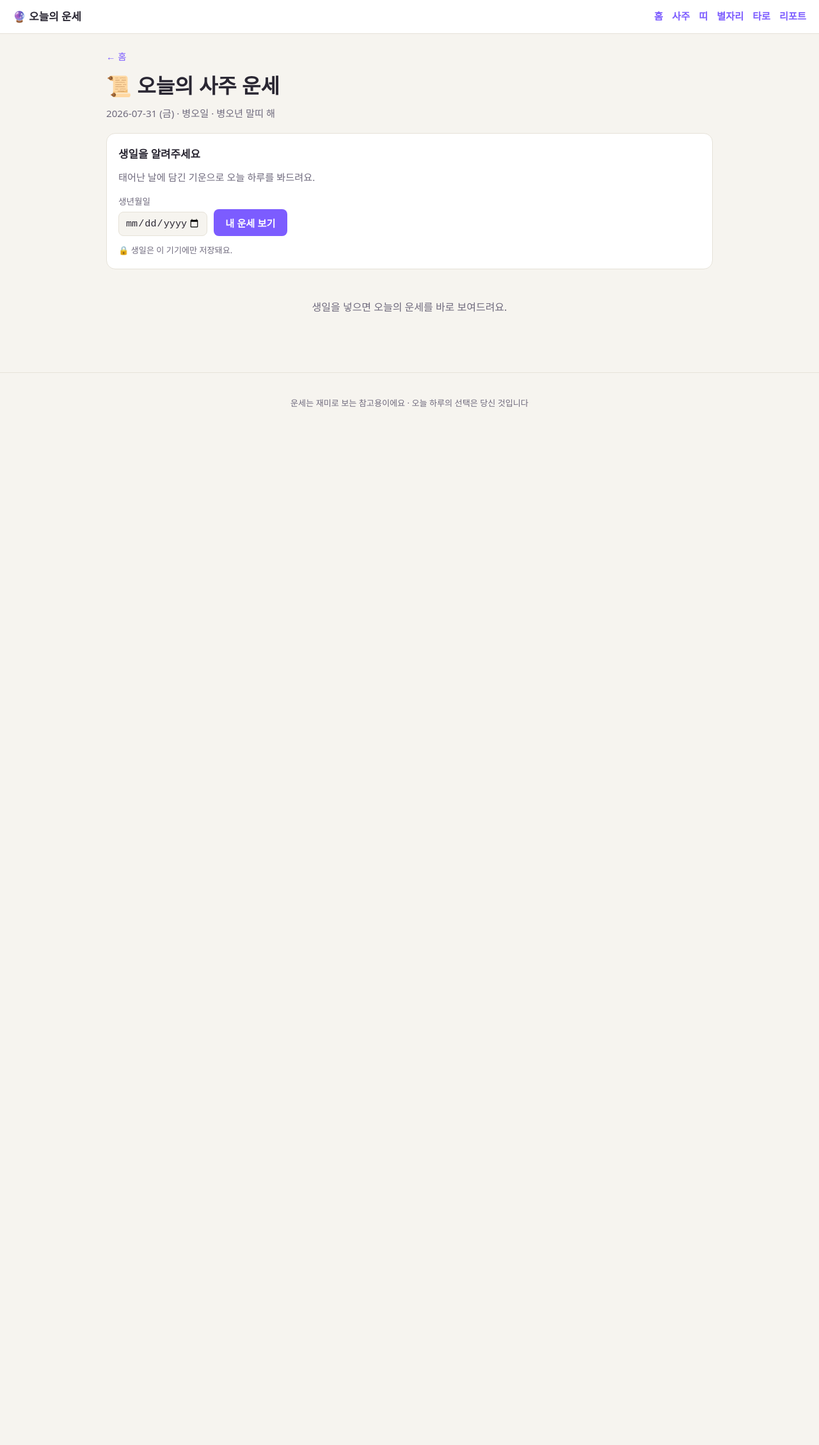
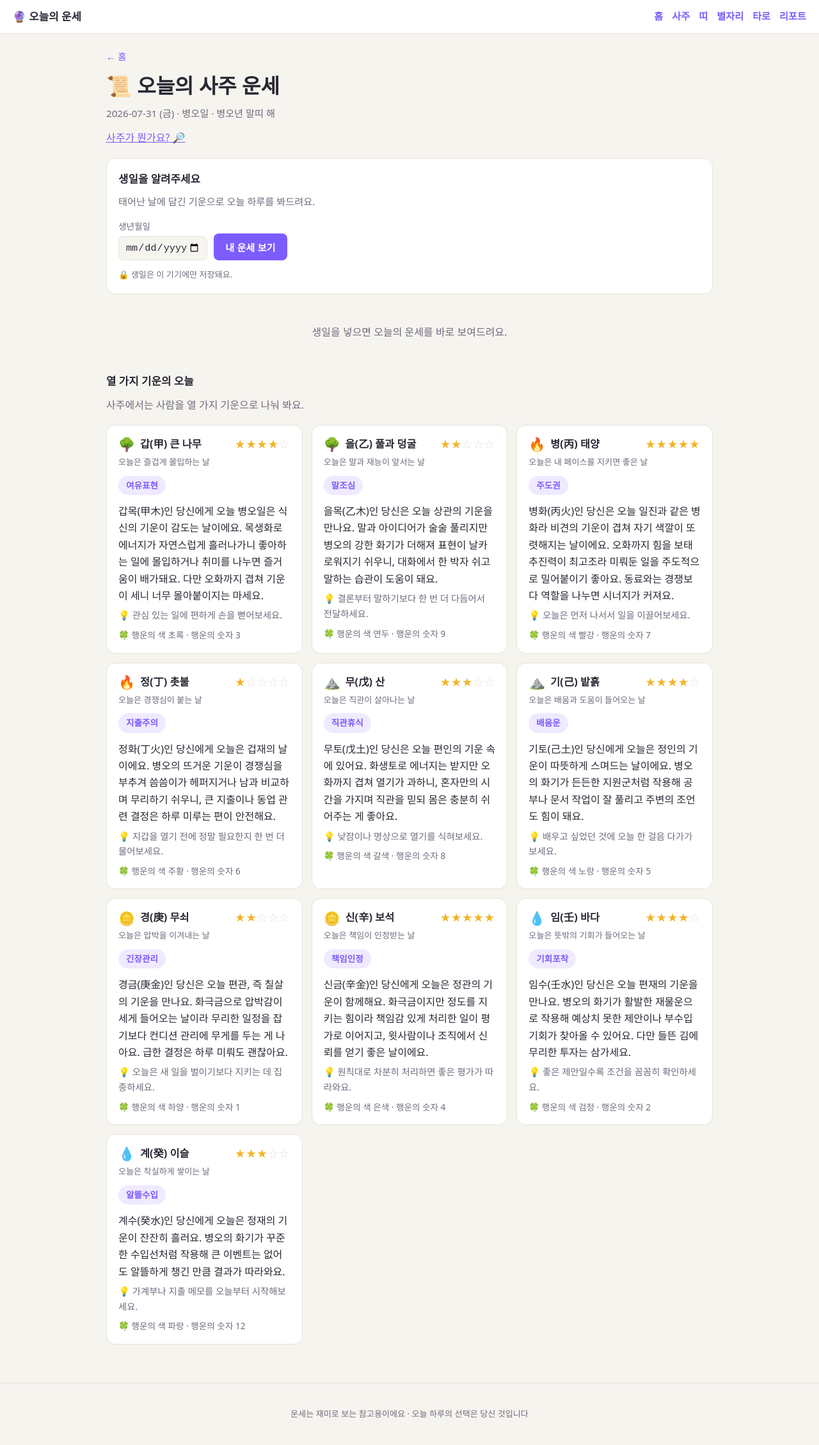
Before and after one commit to gks930620/fortune_telling, a Jekyll site: the page built from docs/saju.html, in a window 1280 px wide. Shown: the whole page at 64% size. Built offline with Jekyll 4.4.1, drawn with Linux system fonts in a browser that asks for light colours; before the commit the page ends 900 px from its top, so only the background shows below that.

Commit message:
사주 설명 팝업 추가 + 열 가지 기운 목록 복원
설명은 버튼 뒤로: "사주가 뭔가요?"를 누르면 팝업이 열린다. 기본은 닫혀 있어서
오늘 운세를 보러 온 사람의 흐름을 막지 않는다. 네 기둥·일간이 무엇인지,
열 가지가 오행(나무·불·흙·쇠·물) × 음양으로 나뉜다는 것, 그리고 오늘 운세가
"내 글자 × 오늘 글자"로 정해진다는 것까지 표와 함께 담았다.
<dialog>을 써서 ESC 닫기와 포커스 가둠은 브라우저에 맡겼다.

열 가지 기운 목록을 본문 카드 아래에 되살렸다. 앞서 "일간은 스스로 못 찾으니
목록이 무용하다"고 판단해 지웠는데, 설명이 생기고 나면 다른 기운을 둘러보는
의미가 생긴다. 카드 디자인은 지금 것 그대로 쓴다.

- 라벨은 한자만 두지 않고 자연물을 붙였다 — "임(壬) 바다", "계(癸) 이슬"
- 오행별 이모지(🌳🔥⛰️🪙💧)로 띠·별자리 페이지와 시각 문법을 맞췄다
- 내 기운 카드에는 '나' 배지와 강조 테두리. 생일을 지우면 함께 사라진다

Co-Authored-By: Claude Opus 5 (1M context) <noreply@anthropic.com>

```diff
--- a/docs/assets/css/style.css
+++ b/docs/assets/css/style.css
@@ -118,6 +118,31 @@ button.ghost {
 .privacy { color: var(--sub); font-size: .82rem; margin: 12px 0 0; }
 .empty-hint { color: var(--sub); text-align: center; padding: 28px 12px; margin: 0; }
 
+/* "사주가 뭔가요?" 팝업 */
+.help-line { margin: 12px 0 0; }
+.link-btn {
+  background: none; border: 0; padding: 0; font: inherit; cursor: pointer;
+  color: var(--accent); text-decoration: underline;
+}
+.modal {
+  max-width: 520px; width: calc(100% - 32px); margin: auto;
+  border: 1px solid var(--line); border-radius: 16px;
+  background: var(--card); color: var(--ink);
+  padding: 26px 24px; position: relative;
+}
+.modal::backdrop { background: rgba(0, 0, 0, .55); }
+.modal h2 { margin: 0 0 14px; font-size: 1.15rem; }
+.modal p { margin: 10px 0; font-size: .93rem; }
+.modal-close {
+  position: absolute; top: 10px; right: 12px; line-height: 1;
+  background: transparent; border: 0; color: var(--sub);
+  font-size: 1.05rem; cursor: pointer; padding: 8px;
+}
+.modal-table { border-collapse: collapse; width: 100%; margin: 14px 0; font-size: .86rem; }
+.modal-table th, .modal-table td { border: 1px solid var(--line); padding: 6px 8px; text-align: left; }
+.modal-table th { color: var(--sub); font-weight: 600; }
+.modal-point { background: var(--accent-soft); border-radius: 10px; padding: 12px 14px; }
+
 /* 버킷 카드 목록 (띠·별자리·사주) */
 .bucket-grid { display: grid; grid-template-columns: 1fr; gap: 14px; margin-top: 18px; }
 @media (min-width: 640px) { .bucket-grid { grid-template-columns: 1fr 1fr; } }
@@ -130,6 +155,10 @@ button.ghost {
 .b-head { display: flex; align-items: center; gap: 8px; flex-wrap: wrap; }
 .b-icon { font-size: 1.3rem; line-height: 1; }
 .b-title { font-weight: 800; font-size: 1.02rem; }
+.b-badge {
+  background: var(--accent); color: #fff; border-radius: 999px;
+  padding: 1px 9px; font-size: .72rem; font-weight: 700;
+}
 .b-head .stars { margin-left: auto; }
 .b-sub { color: var(--sub); font-size: .82rem; margin: 4px 0 8px; }
 .stars { color: var(--star); letter-spacing: 2px; font-size: .95rem; white-space: nowrap; }
--- a/docs/assets/js/app.js
+++ b/docs/assets/js/app.js
@@ -84,12 +84,13 @@
     }
   }
 
-  /** 버킷 카드 하나 — { icon, title, sub, entry, highlight } */
+  /** 버킷 카드 하나 — { icon, title, sub, entry, highlight, badge } */
   function bucketCard(o) {
     var card = el('article', 'bucket-card' + (o.highlight ? ' highlight' : ''));
     var head = el('header', 'b-head');
     if (o.icon) head.appendChild(el('span', 'b-icon', o.icon));
     head.appendChild(el('span', 'b-title', o.title));
+    if (o.badge) head.appendChild(el('span', 'b-badge', o.badge));
     head.appendChild(starsEl(o.entry.score));
     card.appendChild(head);
     if (o.sub) card.appendChild(el('div', 'b-sub', o.sub));
@@ -178,9 +179,57 @@
     '정인': '배움과 도움이 들어오는 날'
   };
 
+  // 열 가지 일간을 자연물로 — 화면에서 서로 구분되게 하는 용도
+  var STEM_NATURE = {
+    gap: '큰 나무', eul: '풀과 덩굴', byeong: '태양', jeong: '촛불', mu: '산',
+    gi: '밭흙', gyeong: '무쇠', sin: '보석', im: '바다', gye: '이슬'
+  };
+  var ELEMENT_EMOJI = { '목': '🌳', '화': '🔥', '토': '⛰️', '금': '🪙', '수': '💧' };
+
   function natureOf(id) {
     var s = Manse.sajuStemInfo(id);
     return ELEMENT_NATURE[s.element] || s.element;
+  }
+
+  /** 목록용 라벨. 예: 임(壬) 바다 */
+  function stemLabel(id) {
+    var s = Manse.sajuStemInfo(id);
+    return s.ko + '(' + s.hanja + ') ' + STEM_NATURE[id];
+  }
+
+  function stemEmoji(id) {
+    return ELEMENT_EMOJI[Manse.sajuStemInfo(id).element] || '📜';
+  }
+
+  function todayRelation(id) {
+    var rel = (state.data.context || {}).saju_relations;
+    rel = rel ? rel[id] : null;
+    return rel && SIPSEONG_PLAIN[rel] ? '오늘은 ' + SIPSEONG_PLAIN[rel] : '';
+  }
+
+  /** 열 가지 일간 전체 — 내 것에는 '나' 배지를 단다 */
+  function renderSajuList() {
+    var list = $('list');
+    if (!list) return;
+    list.textContent = '';
+    var buckets = (state.data.types || {}).saju;
+    if (!buckets) return typeMissing(list, '사주');
+
+    var p = state.profile;
+    var birth = p && p.birth ? Manse.parseDate(p.birth) : null;
+    var mine = birth ? Manse.dayStemFromBirth(birth.y, birth.m, birth.d).id : null;
+
+    Manse.SAJU_STEM_IDS.forEach(function (id) {
+      if (!buckets[id]) return;
+      list.appendChild(bucketCard({
+        icon: stemEmoji(id),
+        title: stemLabel(id),
+        badge: id === mine ? '나' : null,
+        sub: todayRelation(id),
+        entry: buckets[id],
+        highlight: id === mine
+      }));
+    });
   }
 
   function renderMySaju() {
@@ -201,14 +250,11 @@
     var entry = buckets[stem.id];
     if (!entry) return typeMissing(box, '사주');
 
-    var rel = (state.data.context || {}).saju_relations;
-    rel = rel ? rel[stem.id] : null;
-
     box.appendChild(el('h2', 'section-title', '나의 오늘'));
     box.appendChild(bucketCard({
       icon: '📜',
       title: natureOf(stem.id) + '의 기운을 타고난 당신',
-      sub: rel && SIPSEONG_PLAIN[rel] ? '오늘은 ' + SIPSEONG_PLAIN[rel] : '',
+      sub: todayRelation(stem.id),
       entry: entry,
       highlight: true
     }));
@@ -237,8 +283,9 @@
       localStorage.removeItem(PROFILE_KEY);
       state.profile = null;
       $('inBirth').value = '';
-      $('myResult').textContent = '';
       showSajuSummary();
+      renderMySaju();
+      renderSajuList();   // '나' 배지도 함께 걷어낸다
     });
     sum.appendChild(clear);
 
@@ -261,10 +308,33 @@
       localStorage.setItem(PROFILE_KEY, JSON.stringify(state.profile));
       showSajuSummary();
       renderMySaju();
+      renderSajuList();
     });
 
+    wireModal();
     showSajuSummary();
     renderMySaju();
+    renderSajuList();
+  }
+
+  /* "사주가 뭔가요?" 팝업 — 오늘 운세를 보는 흐름을 막지 않도록 기본은 숨김이다.
+     <dialog>을 쓰면 ESC 닫기와 포커스 가둠을 브라우저가 처리해 준다. */
+  function wireModal() {
+    var modal = $('whatModal'), open = $('btnWhat'), close = $('btnClose');
+    if (!modal || !open) return;
+
+    open.addEventListener('click', function () {
+      if (modal.showModal) modal.showModal();
+      else modal.setAttribute('open', '');       // 아주 오래된 브라우저 폴백
+    });
+    if (close) close.addEventListener('click', function () {
+      if (modal.close) modal.close();
+      else modal.removeAttribute('open');
+    });
+    // 바깥 여백을 눌러도 닫히게
+    modal.addEventListener('click', function (e) {
+      if (e.target === modal && modal.close) modal.close();
+    });
   }
 
   // ---- 타로 ----
--- a/docs/saju.html
+++ b/docs/saju.html
@@ -7,6 +7,8 @@ title: 사주 운세
 <h1 class="page-title">📜 오늘의 사주 운세</h1>
 <p class="today-line" id="todayLine">불러오는 중…</p>
 <div class="notice hidden" id="notice"></div>
+
+<p class="help-line"><button class="link-btn" id="btnWhat">사주가 뭔가요? 🔎</button></p>
 
 <section class="profile-card">
   <h2>생일을 알려주세요</h2>
@@ -23,6 +25,42 @@ title: 사주 운세
 
 <div id="myResult"></div>
 
+<h2 class="section-title">열 가지 기운의 오늘</h2>
+<p class="page-desc">사주에서는 사람을 열 가지 기운으로 나눠 봐요.</p>
+<div class="bucket-grid" id="list"></div>
+
+<dialog class="modal" id="whatModal" aria-labelledby="whatTitle">
+  <button class="modal-close" id="btnClose" aria-label="닫기">✕</button>
+  <h2 id="whatTitle">사주가 뭔가요?</h2>
+
+  <p><strong>사주(四柱)</strong>는 '네 기둥'이라는 뜻이에요.
+  태어난 <strong>연·월·일·시</strong>를 각각 두 글자로 적으면 여덟 글자가 나와요.
+  '팔자'라는 말이 여기서 왔어요.</p>
+
+  <p>그중 태어난 <strong>'날'을 나타내는 글자가 바로 나 자신</strong>이에요.
+  모두 열 가지가 있고, 생일만 알면 정해져요.</p>
+
+  <table class="modal-table">
+    <thead><tr><th>기운</th><th>큰 쪽</th><th>작은 쪽</th></tr></thead>
+    <tbody>
+      <tr><td>🌳 나무</td><td>갑(甲) 큰 나무</td><td>을(乙) 풀·덩굴</td></tr>
+      <tr><td>🔥 불</td><td>병(丙) 태양</td><td>정(丁) 촛불</td></tr>
+      <tr><td>⛰️ 흙</td><td>무(戊) 산</td><td>기(己) 밭흙</td></tr>
+      <tr><td>🪙 쇠</td><td>경(庚) 무쇠</td><td>신(辛) 보석</td></tr>
+      <tr><td>💧 물</td><td>임(壬) 바다</td><td>계(癸) 이슬</td></tr>
+    </tbody>
+  </table>
+
+  <p>같은 물이라도 <strong>바다와 이슬</strong>은 성격이 다르죠.
+  열 가지가 저마다 다른 결을 가져요.</p>
+
+  <p class="modal-point">오늘의 운세는 <strong>내 글자와 오늘의 글자가 만나</strong> 정해져요.
+  돈·일·공부·관계 중에서 오늘 어느 쪽이 움직이는지가 여기서 나와요.</p>
+
+  <p class="fineprint">띠가 태어난 <strong>해</strong>로 나누는 거라면, 이건 태어난 <strong>날</strong>로 나눠요.
+  그래서 띠보다 더 잘게 나뉘어요.</p>
+</dialog>
+
 <script>window.DATA_BASE = "{{ '/data/' | relative_url }}"; window.PAGE = "saju";</script>
 <script src="{{ '/assets/js/manse.js' | relative_url }}"></script>
 <script src="{{ '/assets/js/app.js' | relative_url }}"></script>
```
